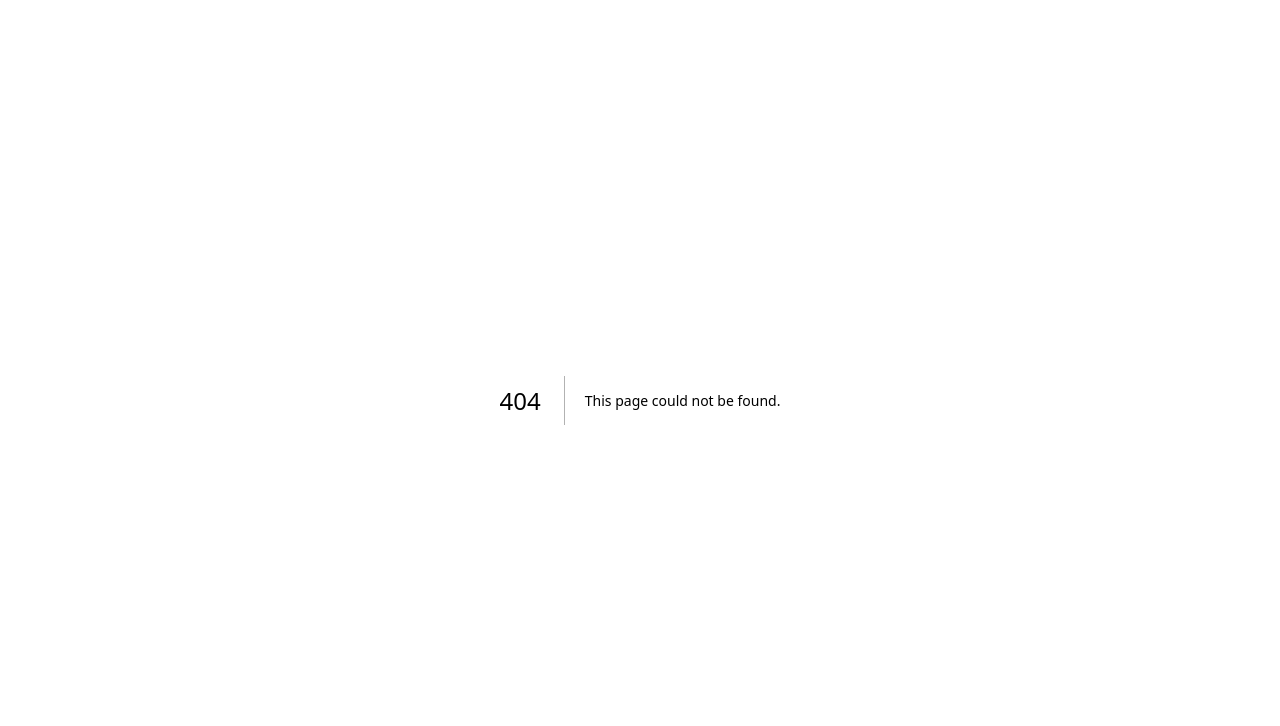
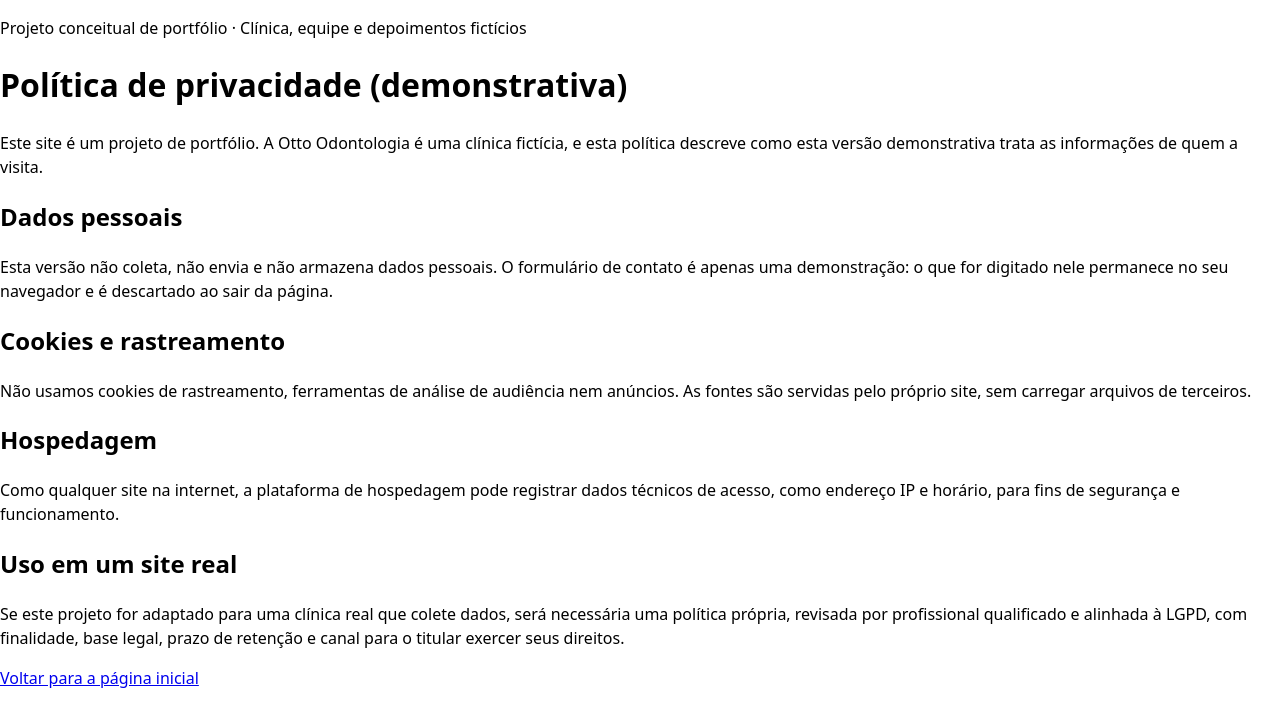
Before and after one commit to tddomingues/otto-odontologia, a Next.js app: page /privacidade in a window 1280 px wide. Before the commit this address had no page. Shown: the top 726 px of the page. Built offline with nearby package versions, Linux system fonts and the light colour scheme.

Commit message:
feat: adiciona página de política de privacidade demonstrativa

```diff
--- /dev/null
+++ b/app/privacidade/page.tsx
@@ -0,0 +1,59 @@
+import type { Metadata } from "next";
+import Link from "next/link";
+import DemoBanner from "@/components/DemoBanner";
+
+export const metadata: Metadata = {
+  title: "Política de privacidade (demonstrativa) | Otto Odontologia",
+  description:
+    "Política de privacidade demonstrativa da landing page conceitual da Otto Odontologia, clínica fictícia criada para portfólio.",
+};
+
+export default function PrivacyPage() {
+  return (
+    <>
+      <DemoBanner />
+      <main>
+        <h1>Política de privacidade (demonstrativa)</h1>
+
+        <p>
+          Este site é um projeto de portfólio. A Otto Odontologia é uma clínica
+          fictícia, e esta política descreve como esta versão demonstrativa
+          trata as informações de quem a visita.
+        </p>
+
+        <h2>Dados pessoais</h2>
+        <p>
+          Esta versão não coleta, não envia e não armazena dados pessoais. O
+          formulário de contato é apenas uma demonstração: o que for digitado
+          nele permanece no seu navegador e é descartado ao sair da página.
+        </p>
+
+        <h2>Cookies e rastreamento</h2>
+        <p>
+          Não usamos cookies de rastreamento, ferramentas de análise de
+          audiência nem anúncios. As fontes são servidas pelo próprio site, sem
+          carregar arquivos de terceiros.
+        </p>
+
+        <h2>Hospedagem</h2>
+        <p>
+          Como qualquer site na internet, a plataforma de hospedagem pode
+          registrar dados técnicos de acesso, como endereço IP e horário, para
+          fins de segurança e funcionamento.
+        </p>
+
+        <h2>Uso em um site real</h2>
+        <p>
+          Se este projeto for adaptado para uma clínica real que colete dados,
+          será necessária uma política própria, revisada por profissional
+          qualificado e alinhada à LGPD, com finalidade, base legal, prazo de
+          retenção e canal para o titular exercer seus direitos.
+        </p>
+
+        <p>
+          <Link href="/">Voltar para a página inicial</Link>
+        </p>
+      </main>
+    </>
+  );
+}
```
